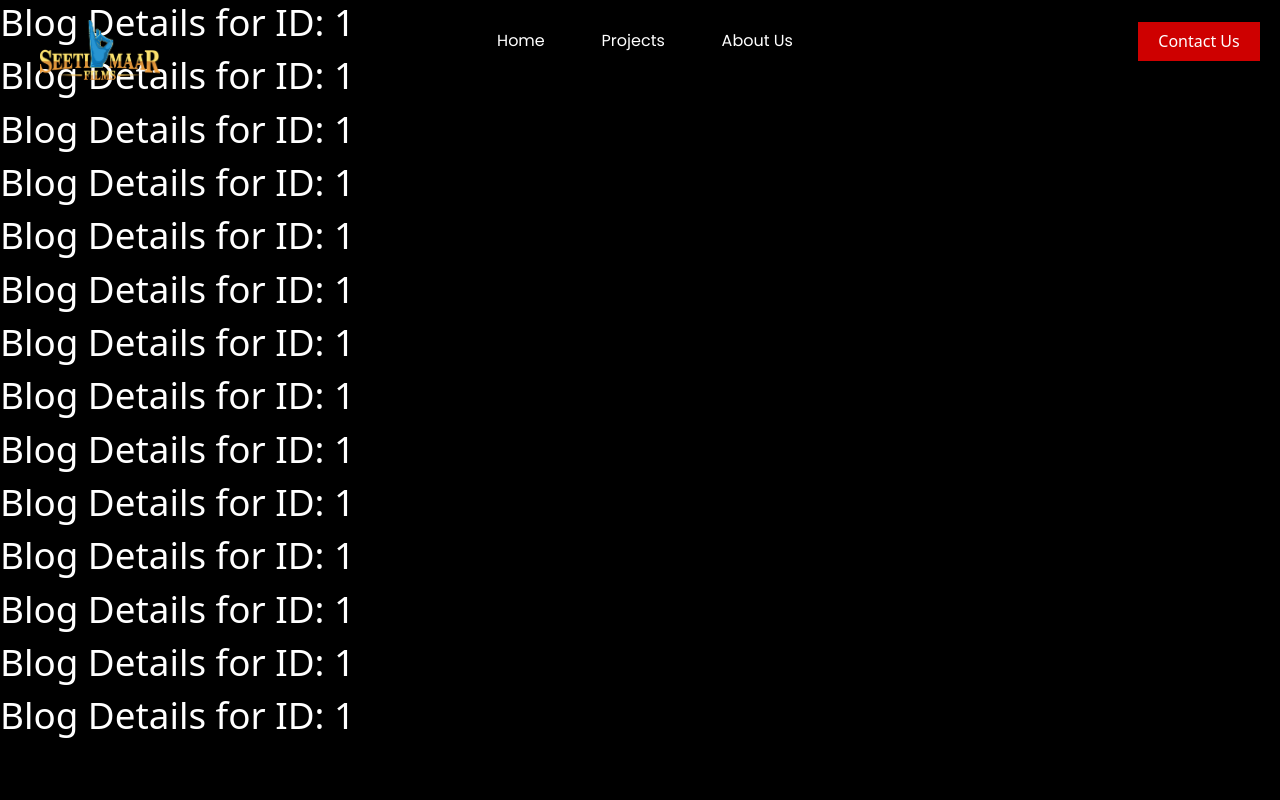
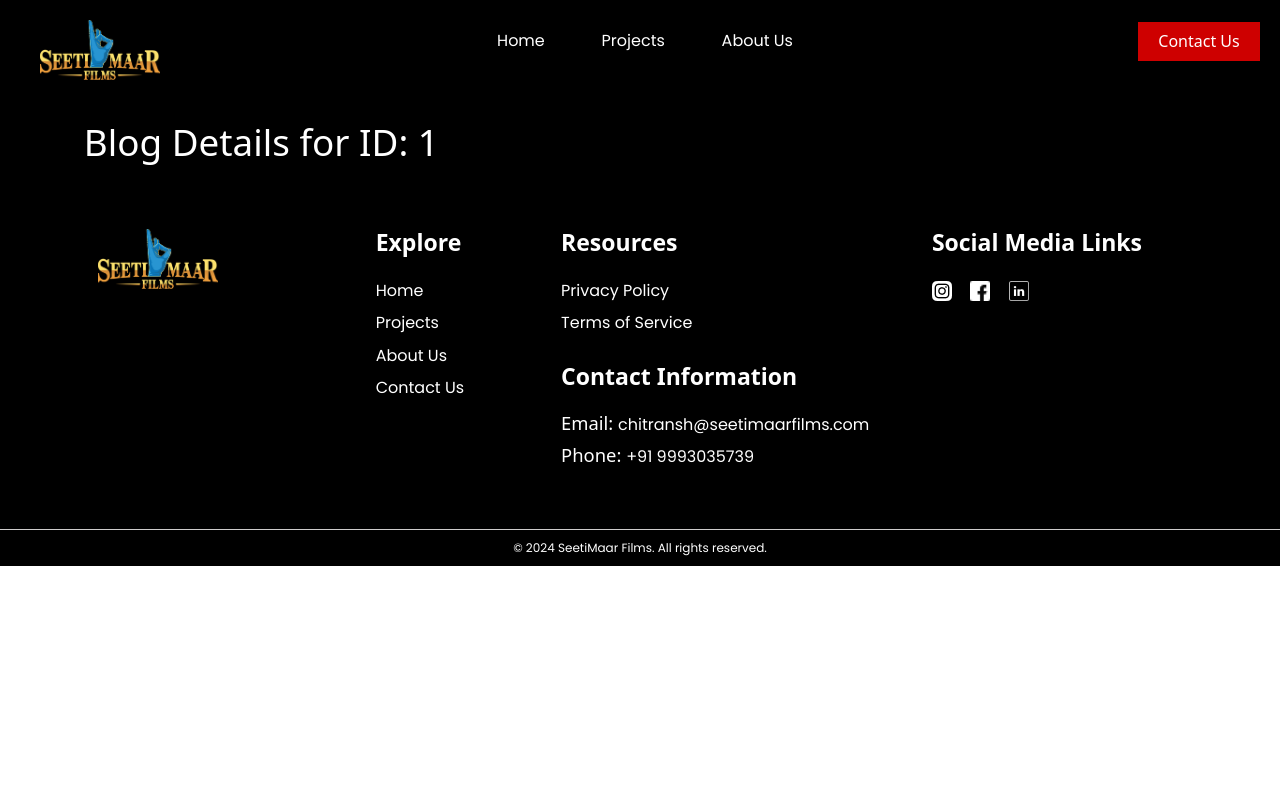
Before and after one commit to sumant1512/seetimaar-films, an Angular app: page /blogs/1 in a window 1280 px wide. Shown: the top 800 px of the page. Built offline with nearby package versions, Linux system fonts and the light colour scheme; a web font is replaced by a local one.

Commit message:
basic suggestion fixed

```diff
--- a/src/app/+about/about.component.html
+++ b/src/app/+about/about.component.html
@@ -42,11 +42,11 @@
       </p>
       <div class="d-flex gap-5 justify-content-center">
         <div>
-          <h1>2</h1>
+          <h1>5</h1>
           <p>Project Completed</p>
         </div>
         <div>
-          <h1>4+</h1>
+          <h1>10+</h1>
           <p>Years Of Mastery</p>
         </div>
       </div>
--- a/src/app/+blogs/blog/blog.component.html
+++ b/src/app/+blogs/blog/blog.component.html
@@ -1,16 +1,3 @@
-<div *ngIf="blogId">
-  <h2>Blog Details for ID: {{ blogId }}</h2>
-  <h2>Blog Details for ID: {{ blogId }}</h2>
-  <h2>Blog Details for ID: {{ blogId }}</h2>
-  <h2>Blog Details for ID: {{ blogId }}</h2>
-  <h2>Blog Details for ID: {{ blogId }}</h2>
-  <h2>Blog Details for ID: {{ blogId }}</h2>
-  <h2>Blog Details for ID: {{ blogId }}</h2>
-  <h2>Blog Details for ID: {{ blogId }}</h2>
-  <h2>Blog Details for ID: {{ blogId }}</h2>
-  <h2>Blog Details for ID: {{ blogId }}</h2>
-  <h2>Blog Details for ID: {{ blogId }}</h2>
-  <h2>Blog Details for ID: {{ blogId }}</h2>
-  <h2>Blog Details for ID: {{ blogId }}</h2>
+<div class="container blog-container">
   <h2>Blog Details for ID: {{ blogId }}</h2>
 </div>
--- a/src/app/+blogs/blog/blog.component.scss
+++ b/src/app/+blogs/blog/blog.component.scss
@@ -0,0 +1,9 @@
+@import "mq";
+
+.blog-container {
+  padding-top: 160px;
+
+  @include mq(md) {
+    padding-top: 120px;
+  }
+}
--- a/src/app/+contact-us/contact-us.component.ts
+++ b/src/app/+contact-us/contact-us.component.ts
@@ -29,9 +29,9 @@ export class ContactUsComponent {
   ];
 
   socialMedia = [
+    { icon: 'instagram-contact.png', path: '' },
     { icon: 'facebook-contact.png', path: '' },
+    { icon: 'linkdin.png', path: '' },
     { icon: 'whatsapp.png', path: '' },
-    { icon: 'instagram-contact.png', path: '' },
-    { icon: 'linkdin.png', path: '' },
   ];
 }
--- a/src/app/+shared/footer/footer.component.html
+++ b/src/app/+shared/footer/footer.component.html
@@ -7,8 +7,8 @@
         <img src="logo.png" class="logo" alt="Logo" />
       </div>
       <!-- Explore Section -->
-      <div class="footer-explore col-md-3 mb-4 mb-md-0">
-        <h3 class="footer-heading fw-semibold mb-3">Explore</h3>
+      <div class="footer-explore col-md-2 mb-4 mb-md-0">
+        <h5 class="footer-heading fw-semibold mb-3">Explore</h5>
         <ul class="footer-links list-unstyled">
           <li class="mb-1">
             <a [routerLink]="'/'" class="footer-link">Home</a>
@@ -25,8 +25,8 @@
         </ul>
       </div>
       <!-- Resources Section -->
-      <div class="footer-resources col-md-3 mb-4 mb-md-0">
-        <h3 class="footer-heading fw-semibold mb-3">Resources</h3>
+      <div class="footer-resources col-md-4 mb-4 mb-md-0">
+        <h5 class="footer-heading fw-semibold mb-3">Resources</h5>
         <ul class="footer-links list-unstyled">
           <li class="mb-1">
             <a [routerLink]="''" class="footer-link">Privacy Policy</a>
@@ -35,9 +35,9 @@
             <a [routerLink]="''" class="footer-link">Terms of Service</a>
           </li>
         </ul>
-        <h3 class="footer-heading fw-semibold mt-4 mb-3">
+        <h5 class="footer-heading fw-semibold mt-4 mb-3">
           Contact Information
-        </h3>
+        </h5>
         <p class="mb-1">
           Email:
           <a href="mailto:chitransh@seetimaarfilms.com" class="footer-link"
@@ -51,21 +51,24 @@
       </div>
       <!-- Social Media Links -->
       <div class="footer-social col-md-3">
-        <h3 class="footer-heading fw-semibold mb-3">Social Media Links</h3>
+        <h5 class="footer-heading fw-semibold mb-3">Social Media Links</h5>
         <div
           class="d-flex justify-content-center justify-content-md-start gap-3"
         >
           <a [routerLink]="''">
-            <img src="instagram-sm.png" alt="Instagram" />
+            <img class="footer-icon" src="instagram-sm.png" alt="Instagram" />
           </a>
           <a [routerLink]="''">
-            <img src="twitter.png" alt="Twitter" />
+            <img class="footer-icon" src="facebook-sm.png" alt="Facebook" />
           </a>
           <a [routerLink]="''">
-            <img src="facebook-sm.png" alt="Facebook" />
+            <img class="footer-icon" src="linkdin.png" alt="Twitter" />
           </a>
         </div>
       </div>
     </div>
   </div>
 </footer>
+<div class="rights py-2 text-center">
+  © 2024 SeetiMaar Films. All rights reserved.
+</div>
--- a/src/app/+shared/footer/footer.component.scss
+++ b/src/app/+shared/footer/footer.component.scss
@@ -24,9 +24,20 @@
     transition: color 0.3s ease;
     font-weight: 400;
     font-family: Poppins;
+    font-size: 16px;
   }
 
   .footer-link:hover {
     color: #ff6347;
   }
+
+  .footer-icon {
+    width: 20px;
+  }
 }
+
+.rights {
+  border-top: 1px solid #cecccc;
+  font-size: 12px;
+  font-family: Poppins;
+}
--- a/src/app/+shared/scroller/scroller.component.scss
+++ b/src/app/+shared/scroller/scroller.component.scss
@@ -4,7 +4,6 @@
   bottom: 3rem;
   right: 3rem;
   background-color: #ce0000;
-  box-shadow: 0 0 20px 5px rgba(255, 193, 7, 0.5);
   border-radius: 100%;
   width: 60px;
   height: 60px;
```
